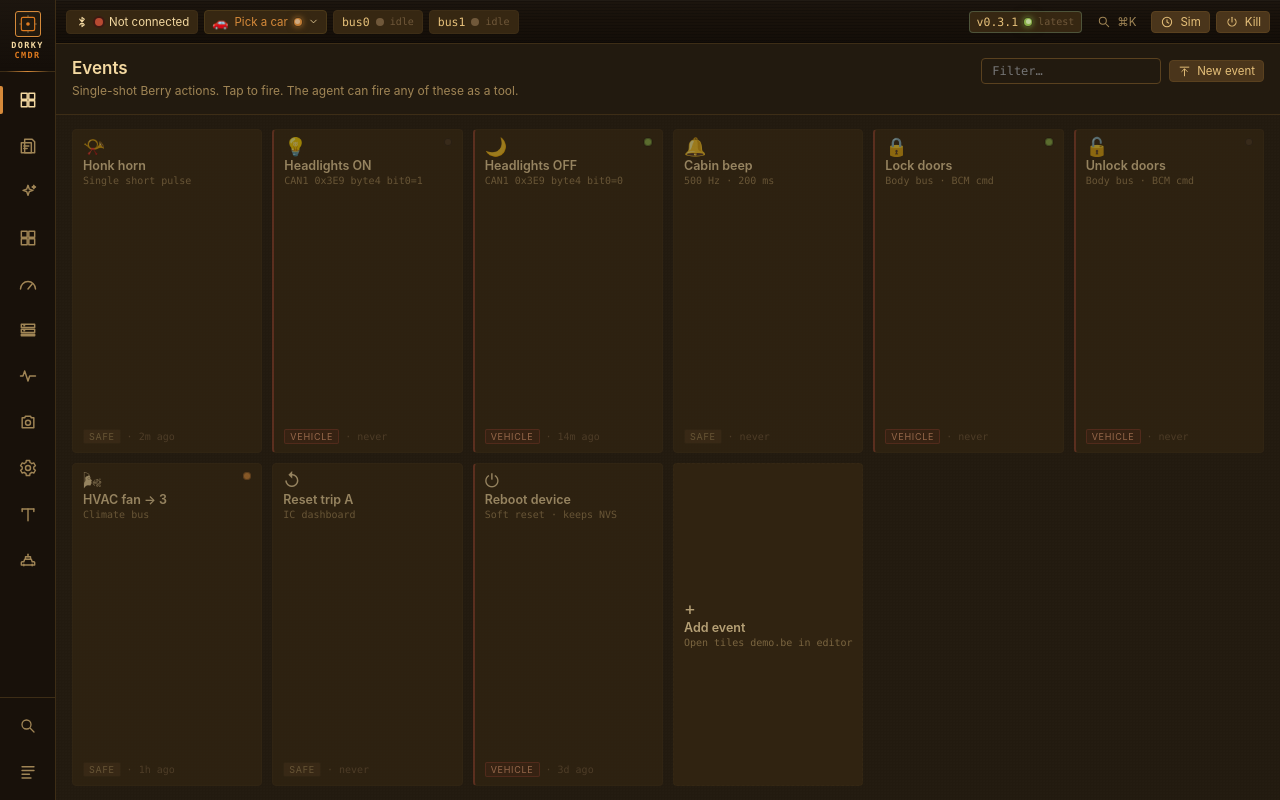
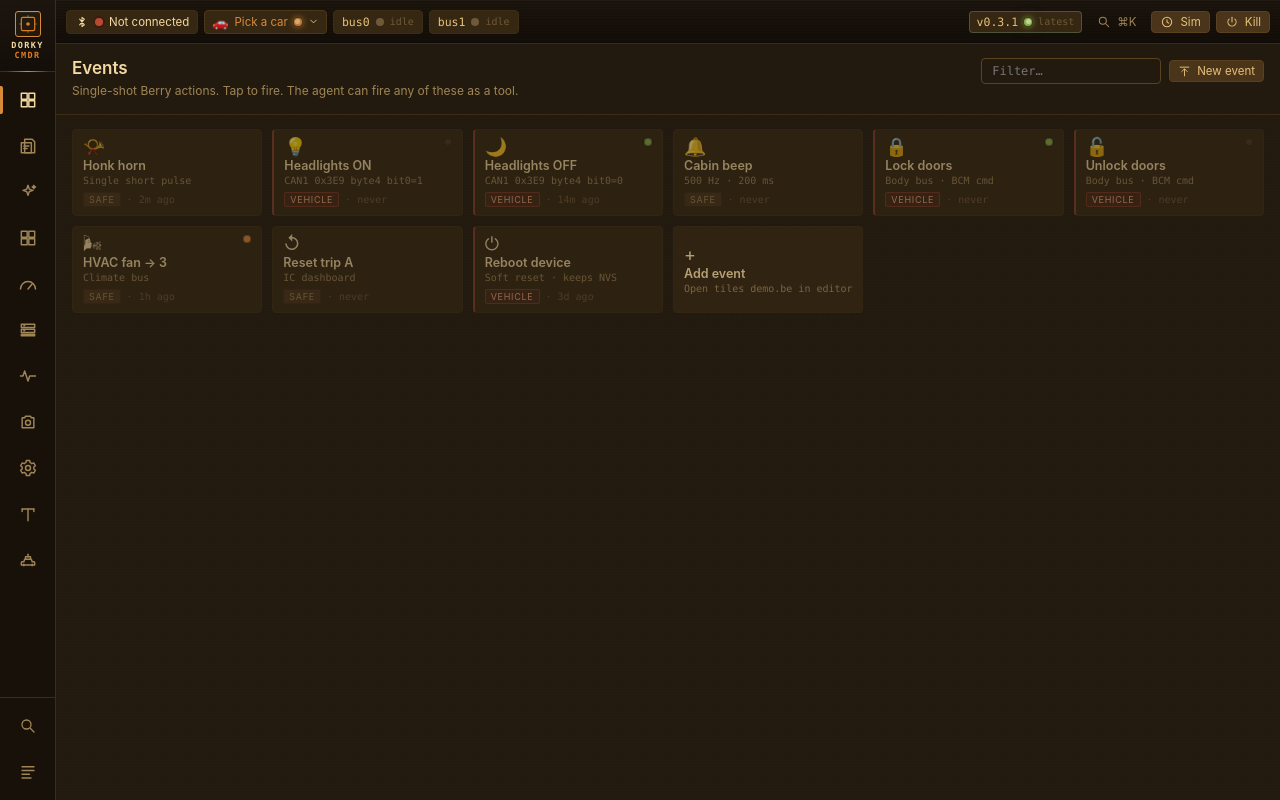
Before and after one commit to dzid26/ESP32-DualCAN, a Svelte app in the folder webui/: page / in a window 1280 px wide. Built offline with nearby package versions, Linux system fonts and the light colour scheme.

Commit message:
fix tall tiles

```diff
--- a/webui/src/app.css
+++ b/webui/src/app.css
@@ -367,7 +367,7 @@ button { font: inherit; color: inherit; }
 .evgrid {
   flex: 1; overflow-y: auto;
   display: grid; grid-template-columns: repeat(auto-fill, minmax(180px, 1fr));
-  gap: 10px; padding: 14px 16px;
+  gap: 10px; padding: 14px 16px; align-content: start;
 }
 .evtile {
   position: relative; text-align: left;
```
